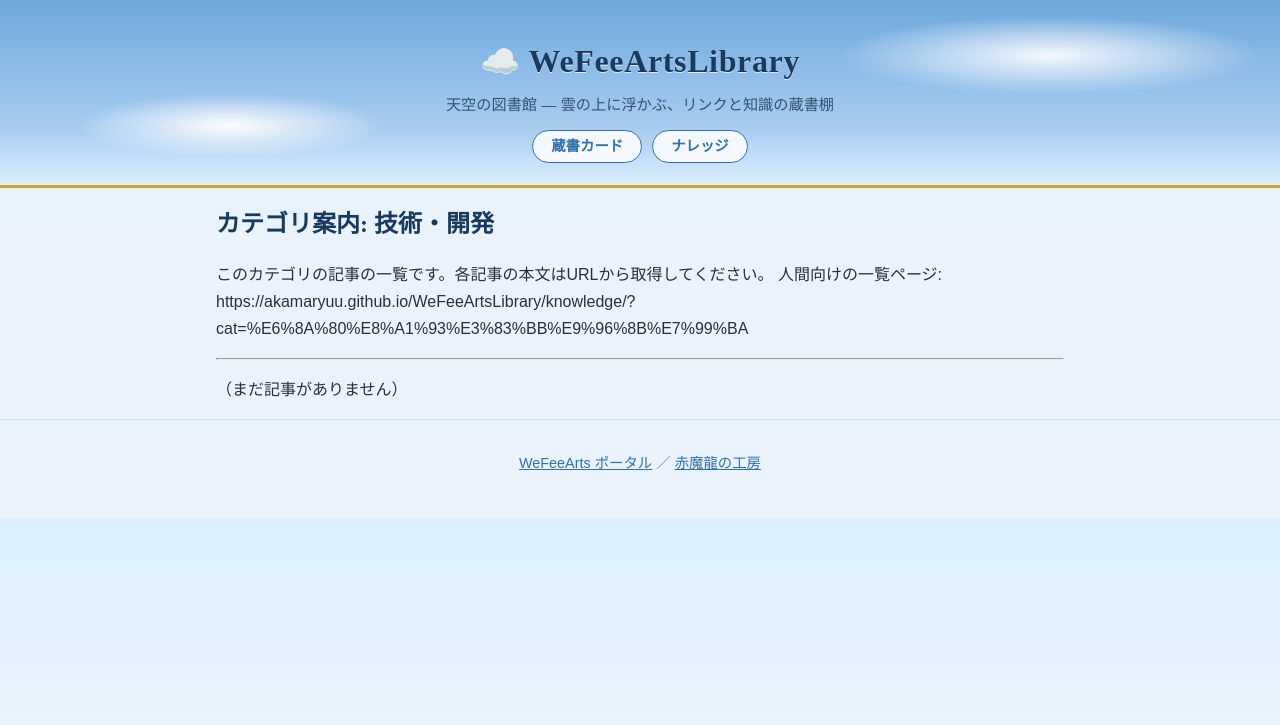
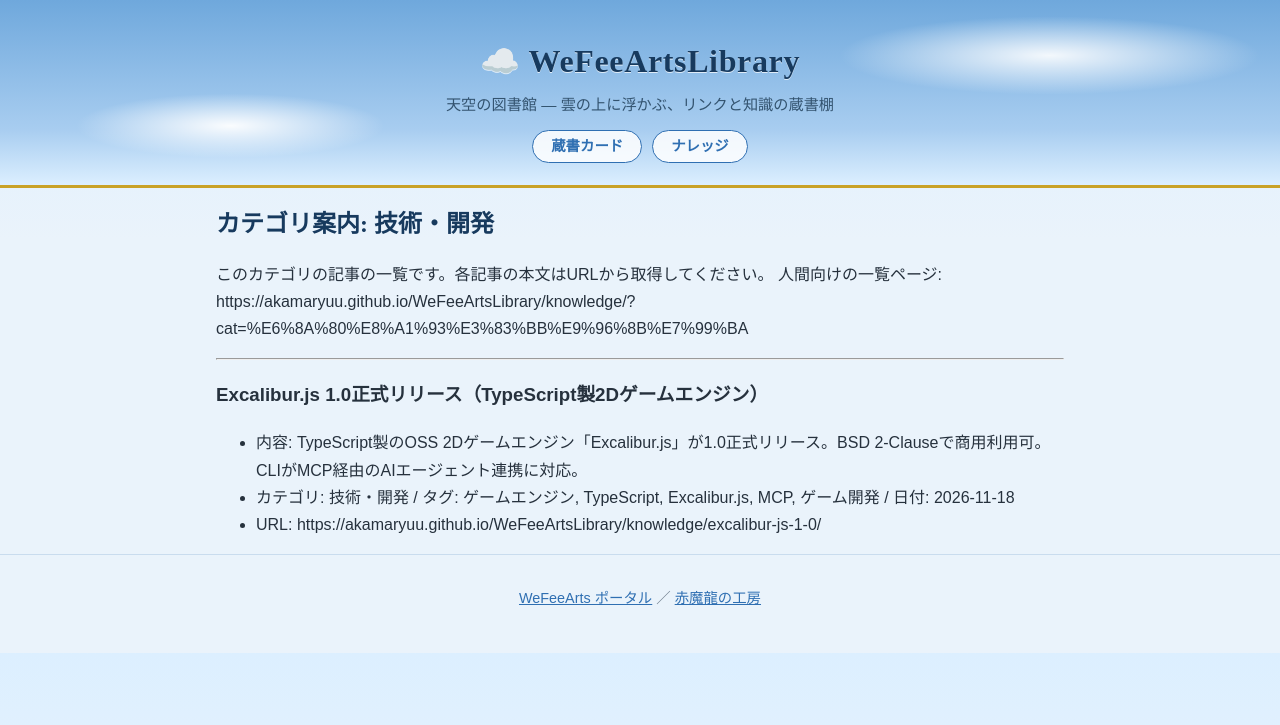
Before and after one commit to Akamaryuu/WeFeeArtsLibrary, a Jekyll site: the page built from docs/data/knowledge-cat-tech.md, in a window 1280 px wide. Shown: the top 725 px of the page. Built offline with Jekyll 4.4.1, drawn with Linux system fonts in a browser that asks for light colours; our own code applies the rules of GitHub Pages for plain Markdown files.

Commit message:
ナレッジ追加: Excalibur.js 1.0正式リリース（URL＋要約）

```diff
--- a/docs/data/knowledge-cat-tech.md
+++ b/docs/data/knowledge-cat-tech.md
@@ -5,4 +5,8 @@
 
 ---
 
-（まだ記事がありません）
+### Excalibur.js 1.0正式リリース（TypeScript製2Dゲームエンジン）
+
+- 内容: TypeScript製のOSS 2Dゲームエンジン「Excalibur.js」が1.0正式リリース。BSD 2-Clauseで商用利用可。CLIがMCP経由のAIエージェント連携に対応。
+- カテゴリ: 技術・開発 / タグ: ゲームエンジン, TypeScript, Excalibur.js, MCP, ゲーム開発 / 日付: 2026-11-18
+- URL: https://akamaryuu.github.io/WeFeeArtsLibrary/knowledge/excalibur-js-1-0/
```
Also changed, not shown: docs/data/knowledge.json (+14 -0 lines), docs/knowledge/excalibur-js-1-0.md (added, +18 -0 lines).
